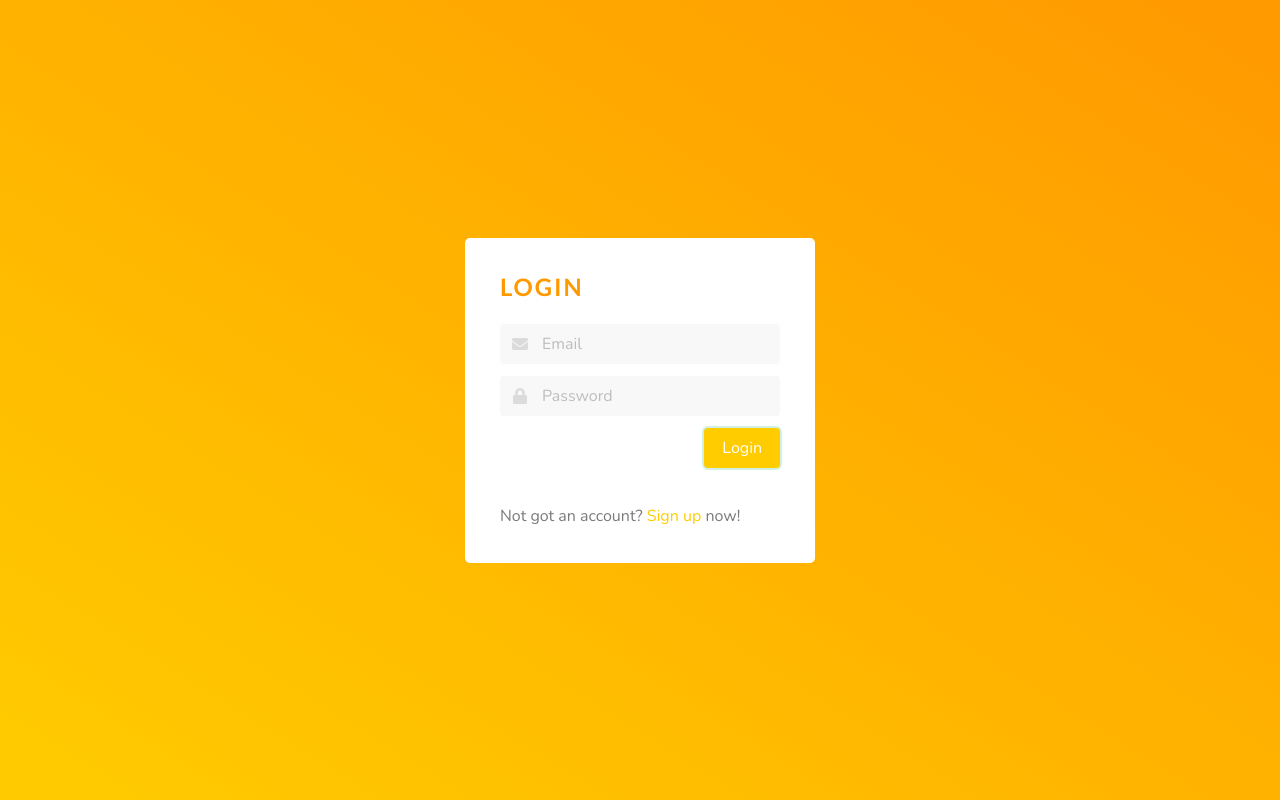
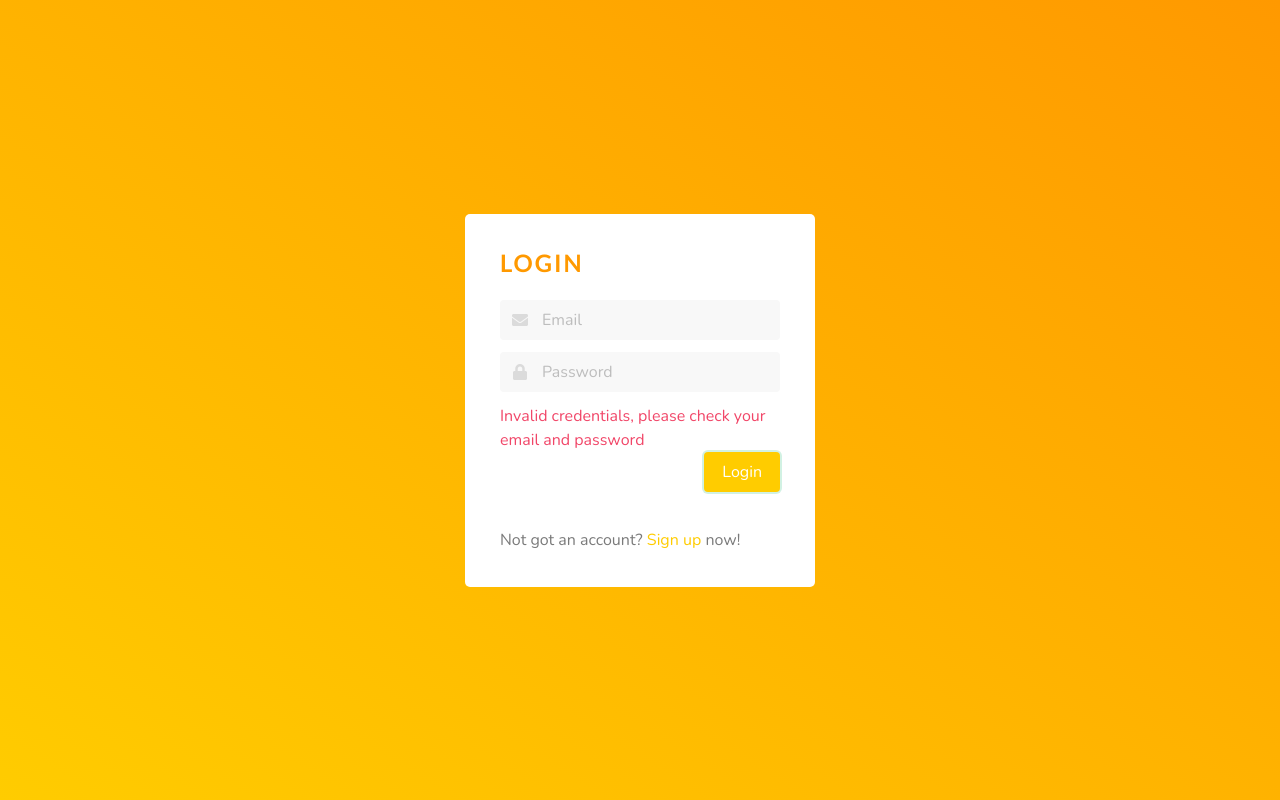
Before and after one commit to anwar-makhous/task-chrono, an Angular app in the folder frontend/: page /login in a window 1280 px wide. Both pictures are taken after a click on the button "Login". Built offline with nearby package versions, Linux system fonts and the light colour scheme; no server answers.

Commit message:
fix auth

```diff
--- a/frontend/src/app/pages/login-page/login-page.component.html
+++ b/frontend/src/app/pages/login-page/login-page.component.html
@@ -19,6 +19,11 @@
         </span>
       </p>
     </div>
+
+    <p *ngIf="invalidLogin==true" class="has-text-danger">
+      Invalid credentials, please check your email and password
+    </p>
+
     <div class="field" style="display: flex; justify-content: flex-end;">
       <p class="control">
         <button class="button is-success has-text-white loginBtn"
--- a/frontend/src/app/pages/login-page/login-page.component.ts
+++ b/frontend/src/app/pages/login-page/login-page.component.ts
@@ -12,10 +12,21 @@ export class LoginPageComponent implements OnInit {
 
   constructor(private authService: AuthService, private router: Router) { }
 
+  invalidLogin: Boolean;
+
   ngOnInit() {
+    this.invalidLogin = false;
+
   }
 
   onLoginButtonClicked(email: string, password: string) {
+    new Promise((resolve, reject) => {
+      // Simulate an asynchronous operation, e.g., fetching data from a server
+      setTimeout(() => {
+        this.invalidLogin = true;
+      }, 1000);
+    });
+
     this.authService.login(email, password).subscribe((res: HttpResponse<any>) => {
       if (res.status === 200) {
         // we have logged in successfully
@@ -23,6 +34,7 @@ export class LoginPageComponent implements OnInit {
       }
 
     });
+
   }
 
 }
--- a/frontend/src/app/pages/task-view/task-view.component.ts
+++ b/frontend/src/app/pages/task-view/task-view.component.ts
@@ -34,7 +34,7 @@ export class TaskViewComponent implements OnInit {
             // add difference in seconds for running tasks
             this.tasks.forEach(task => {
               if (task.running) {
-                task.totalSeconds += this.calculateTimeDifferenceInSeconds(new Date(task.lastRunDate));
+                task.totalSeconds = task.totalSeconds + this.calculateTimeDifferenceInSeconds(new Date(task.lastRunDate));
               }
             });
           })
@@ -61,9 +61,7 @@ export class TaskViewComponent implements OnInit {
   }
 
   onTaskClick(task: Task): void {
-    if (task.running) {
-      task.lastRunDate = new Date();
-    }
+    task.lastRunDate = new Date();
     // we want to set the task to running
     this.taskService.run(task).subscribe(() => {
       // the task has been set to running successfully
```
